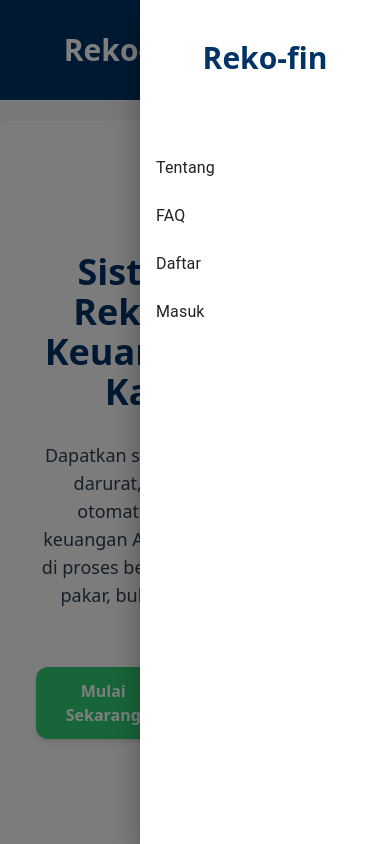
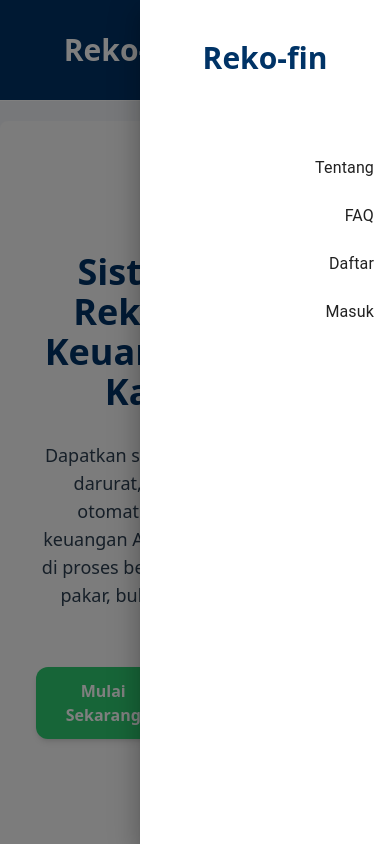
Before and after one commit to fadlanrizki/rekofin-ui, a Next.js app: page / in a window 390 px wide. Both pictures are taken after a click on the button 311 px from the left and 47 px from the top of the page. Shown: the top 844 px of the page. Built offline with nearby package versions, Linux system fonts and the light colour scheme.

Commit message:
fix: sidebar menu on mobile

```diff
--- a/src/components/shared/SideDrawer/SideDrawer.tsx
+++ b/src/components/shared/SideDrawer/SideDrawer.tsx
@@ -43,23 +43,26 @@ const SideDrawer = (props: DrawerType) => {
   const { open, onClose, anchor } = props;
   return (
     <Drawer open={open} anchor={anchor} onClose={onClose}>
-      <Box sx={{ width: 250, height: "100%", boxSizing: "border-box" }} role="presentation" className="overflow-y-hidden">
+      <Box
+        sx={{ width: 250, height: "100%", boxSizing: "border-box" }}
+        role="presentation"
+        className="overflow-y-hidden"
+      >
         <div className="h-full flex flex-col gap-5">
           <div className="text-center p-10 text-primary">
             <Logo />
           </div>
           <List>
             {listMenu.map((item, index) => (
-              <ListItem key={index} disablePadding>
-                <ListItemButton>
-                  <Link href={item.url}>
-                  <ListItemText primary={item.name} />
-                  </Link>
-                </ListItemButton>
-              </ListItem>
+              <Link key={index} href={item.url}>
+                <ListItem disablePadding>
+                  <ListItemButton>
+                    <ListItemText className="text-right" primary={item.name} />
+                  </ListItemButton>
+                </ListItem>
+              </Link>
             ))}
           </List>
-
         </div>
       </Box>
     </Drawer>
```
